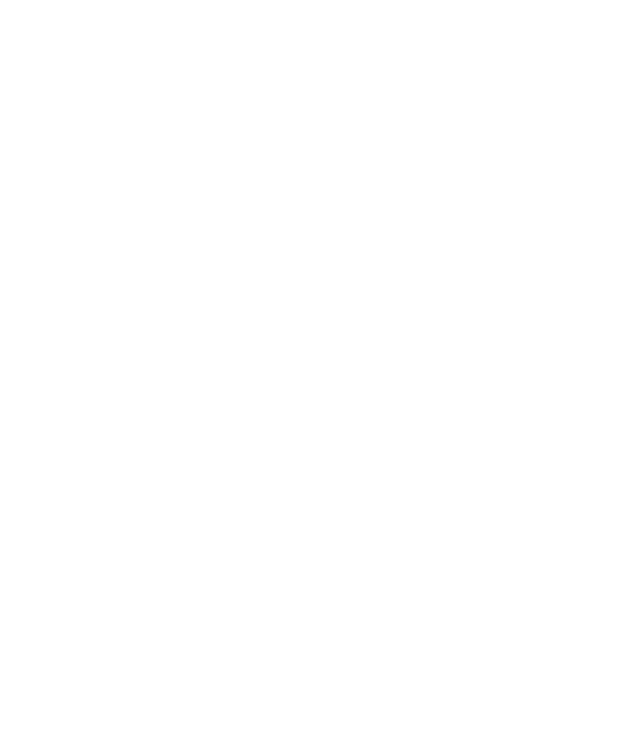
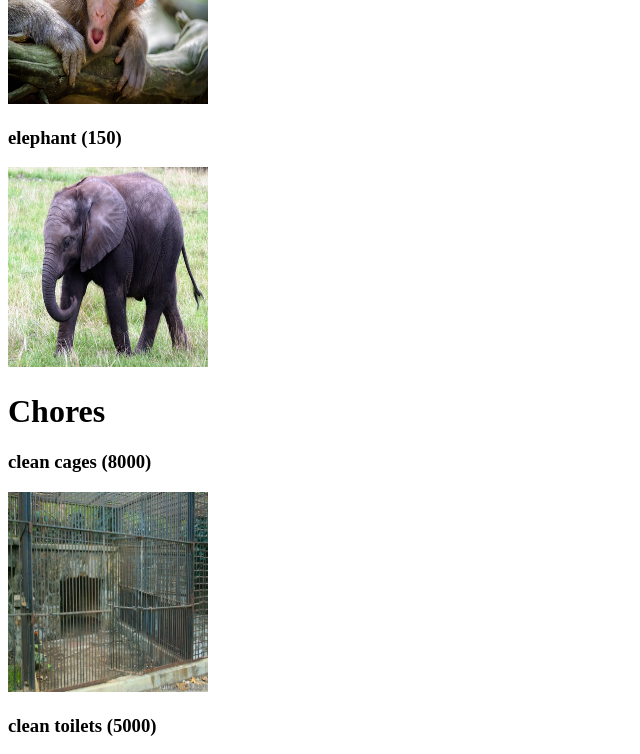
Before and after one commit to Gust86/ZooGame, an Angular app in the folder zoogame/: page / in a window 1280 px wide. Shown: the part 480-1234 px from the top of the page, without its empty margins (0-640 px from the left). Before the commit the page ends 800 px from the top, so only its background shows below. Built offline with nearby package versions, Linux system fonts and the light colour scheme.

Commit message:
feat(zookeeper): add display of animals and chores

```diff
--- a/zoogame/src/app/zookeeper/zookeeper.component.html
+++ b/zoogame/src/app/zookeeper/zookeeper.component.html
@@ -9,3 +9,22 @@
     [completionTime]="8"
     [image]="'./assets/toilet.jpg'"
 ></app-chore> -->
+<h1>Animals</h1>
+<div *ngFor="let animal of animalList">
+    <app-animal
+        [name]="animal.name"
+        [stamina]="animal.stamina"
+        [image]="animal.image"
+        [sound]="animal.sound"
+        [staminaDecay]="animal.staminaDecay"
+    ></app-animal>
+</div>
+<h1>Chores</h1>
+<div *ngFor="let chore of choreList">
+    <app-chore
+        [name]="chore.name"
+        [image]="chore.image"
+        [completionTime]="chore.completionTime"
+        [complete]="chore.complete"
+    ></app-chore>
+</div>
--- a/zoogame/src/app/zookeeper/zookeeper.component.ts
+++ b/zoogame/src/app/zookeeper/zookeeper.component.ts
@@ -1,6 +1,8 @@
 import { Component, OnInit } from '@angular/core';
 import { Animal } from '../models/animal';
 import { Chore } from '../models/chore';
+import { animals } from '../animal-list';
+import { chores } from '../chore-list';
 
 @Component({
   selector: 'app-zookeeper',
@@ -8,8 +10,9 @@
   styleUrls: ['./zookeeper.component.css']
 })
 export class ZookeeperComponent implements OnInit {
-  animalList: Animal[];
-  choreList: Chore[];
+  animalList: Animal[] = animals;
+  choreList: Chore[] = chores;
+
 
   constructor() { }
 
```
